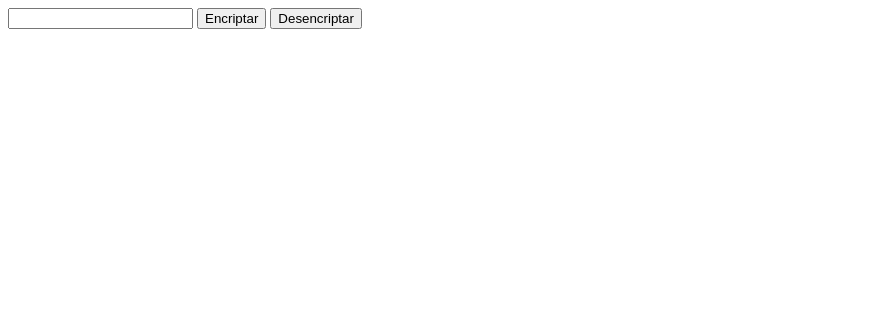
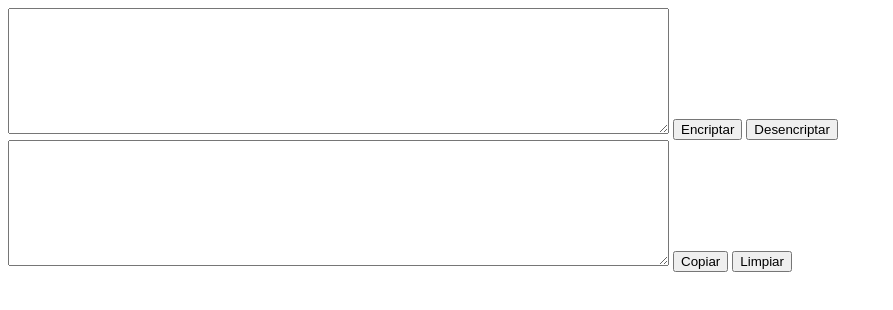
Before and after one commit to fs17006/ChallengeUnoAlura, a plain HTML site: page index.html in a window 1280 px wide. Shown: the whole page, without its empty margins (0-893 px from the left). Drawn offline with Linux system fonts and the light colour scheme.

Commit message:
fueron hechos cambios necesarios para mejorar la futura estetica

```diff
--- a/index.html
+++ b/index.html
@@ -5,9 +5,16 @@
     <title>Encriptador</title>
   </head>
   <body>
-    <input type="text" name="" value="">
-    <button type="button" name="button">Encriptar</button>
-    <button type="button" name="button">Desencriptar</button>
+    <div class="">
+      <textarea name="name" rows="8" cols="80"></textarea>
+      <button type="button" name="button">Encriptar</button>
+      <button type="button" name="button">Desencriptar</button>
+    </div>
+    <div class="">
+      <textarea name="name" rows="8" cols="80"></textarea>
+      <button type="button" name="button">Copiar</button>
+      <button type="button" name="button">Limpiar</button>
+    </div>
   </body>
 </html>
 
```
